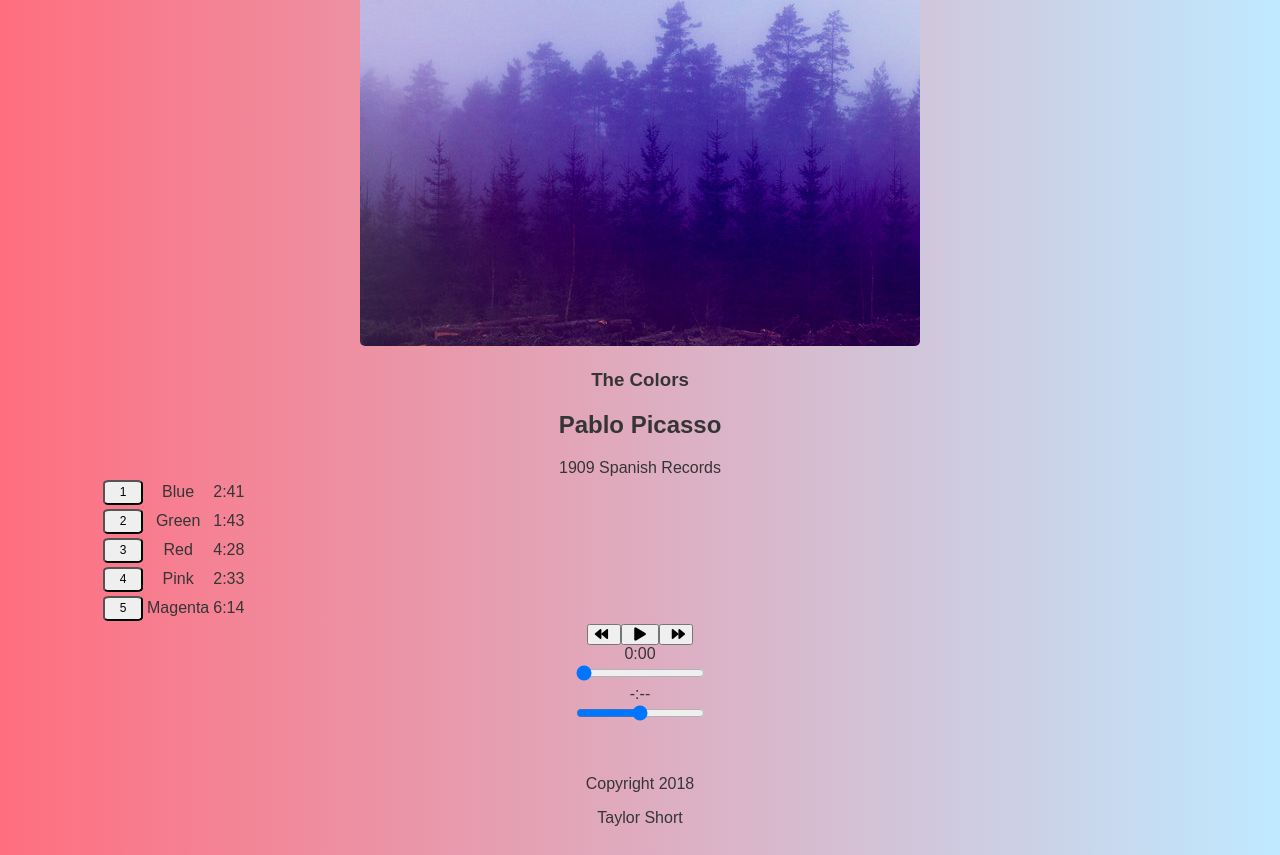
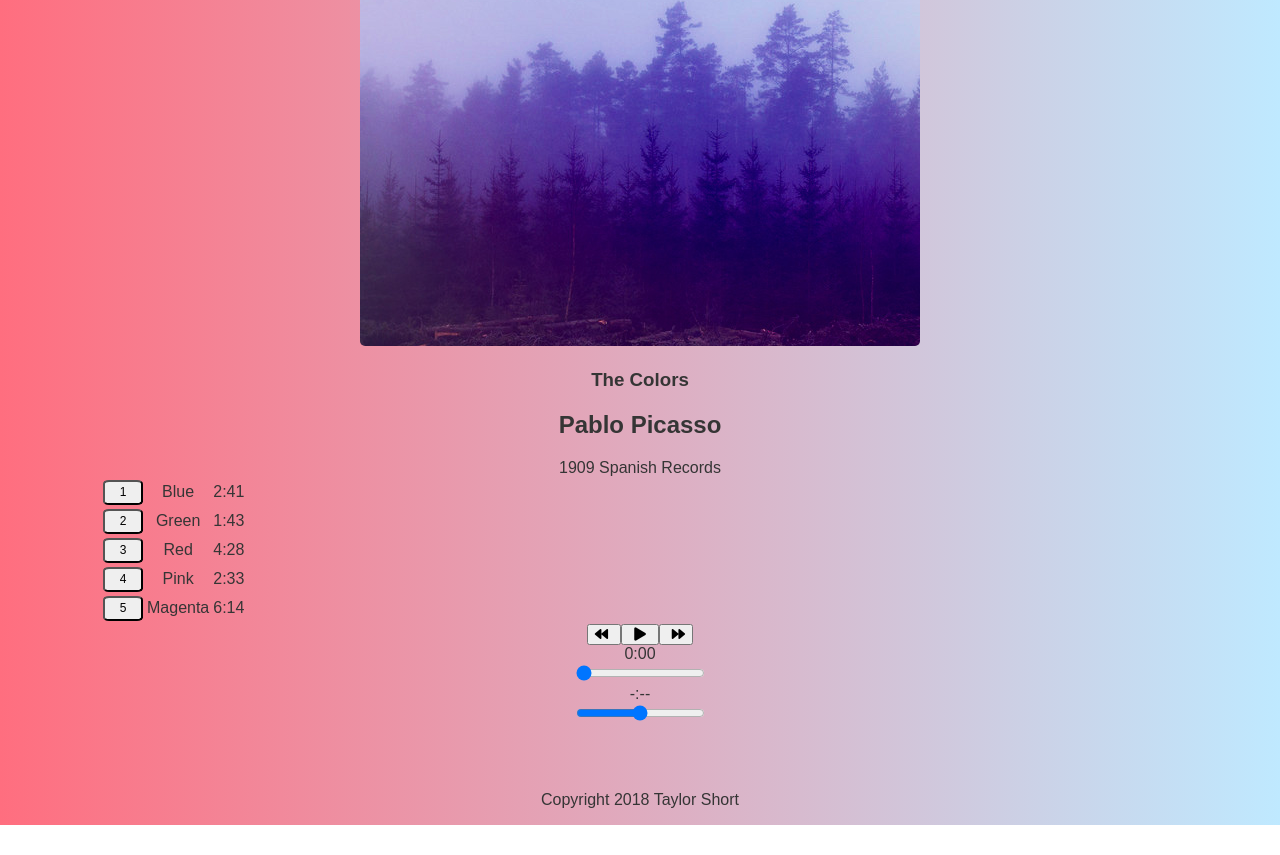
Before and after one commit to treddson/tunejams, a React (Create React App) app: page /album/the-colors in a window 1280 px wide. Shown: the part 396-1251 px from the top of the page. After the commit the page ends 1221 px from the top, so only its background shows below. Built offline with nearby package versions, Linux system fonts and the light colour scheme; some icons are missing; a web font is replaced by a local one.

Commit message:
created footer component

```diff
--- a/src/App.js
+++ b/src/App.js
@@ -10,6 +10,7 @@ import Footer from './components/Footer';
 class App extends Component {
   render() {
     return (
+      <React.Fragment>
       <div className="App">
          <header>
            <nav className="home-nav">
@@ -37,8 +38,9 @@ class App extends Component {
           <Route path="/library" component={Library} />
           <Route path="/album/:slug" component={Album} />
         </main>
+        </div>
         <Footer copyright="Copyright 2018" name="Taylor Short"/>
-      </div>
+      </React.Fragment>
     );
   }
 }
--- a/src/components/Footer.js
+++ b/src/components/Footer.js
@@ -6,13 +6,12 @@ const Footer = (props) => {
   return (
     <footer
         style={{
-            position: 'flex',
+            display: 'flex',
             flexDirection: 'row',
-            height: '80px',
+            justifyContent: 'center',
             color: 'rgb(53, 53, 53)'
         }}>
-      <p>{ props.copyright }</p>
-      <p>{ props.name }</p>
+      <p>{ props.copyright } { props.name }</p>
     </footer>
   )
 }
```
